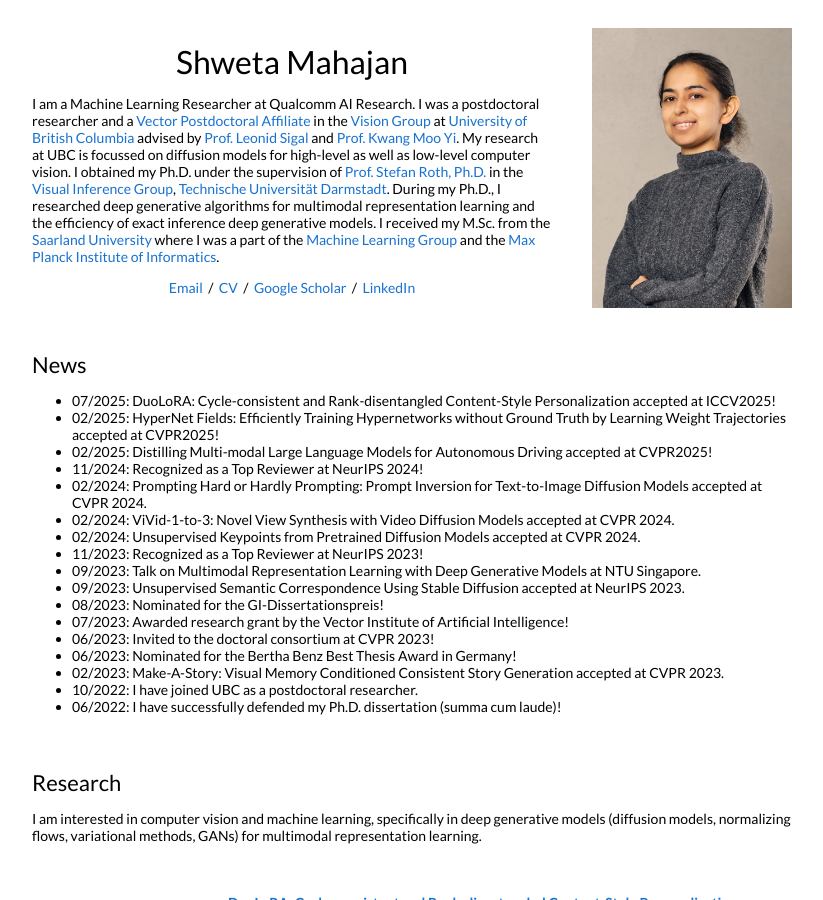
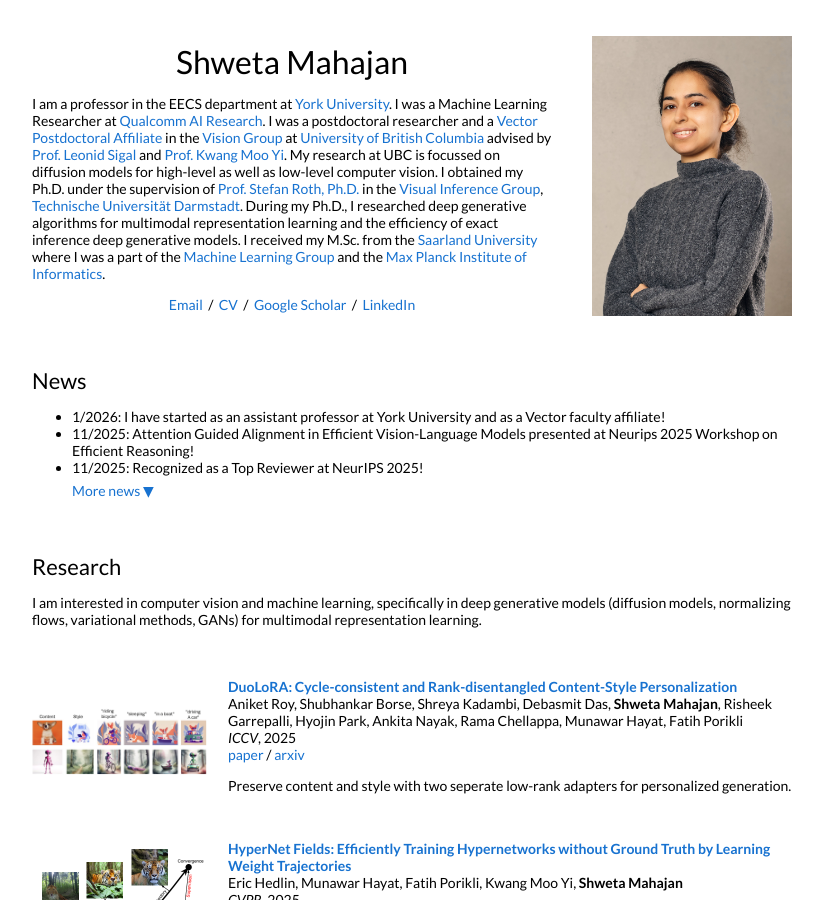
Before and after one commit to s-mahajan/s-mahajan.github.io, a Jekyll site: the page index.html, which Jekyll copies as it is, in a window 1280 px wide and 900 px high. Shown: the whole window, without its empty margins (228-1051 px from the left). Built offline with Jekyll 4.4.1, drawn with Linux system fonts in a browser that asks for light colours.

Commit message:
Revise personal details and news updates in index.html
Updated personal and professional information, including current position and recent achievements.

```diff
--- a/index.html
+++ b/index.html
@@ -32,7 +32,7 @@
               <h1>
                 Shweta Mahajan
               </h1>
-              <p> I am a Machine Learning Researcher at Qualcomm AI Research. I was a postdoctoral researcher and a <a href="https://vectorinstitute.ai/">Vector Postdoctoral Affiliate</a> in the <a href="https://vision.cs.ubc.ca/">Vision Group</a> at <a href="https://www.ubc.ca/">University of British Columbia</a> advised by <a href="https://www.cs.ubc.ca/~lsigal/">Prof. Leonid Sigal</a> and <a href="https://www.cs.ubc.ca/~kmyi/">Prof. Kwang Moo Yi</a>. My research at UBC is focussed on diffusion models for high-level as well as low-level computer vision.
+              <p> I am a professor in the EECS department at <a href="https://lassonde.yorku.ca/">York University</a>. I was a Machine Learning Researcher at <a href="https://www.qualcomm.com/research/artificial-intelligence">Qualcomm AI Research</a>. I was a postdoctoral researcher and a <a href="https://vectorinstitute.ai/">Vector Postdoctoral Affiliate</a> in the <a href="https://vision.cs.ubc.ca/">Vision Group</a> at <a href="https://www.ubc.ca/">University of British Columbia</a> advised by <a href="https://www.cs.ubc.ca/~lsigal/">Prof. Leonid Sigal</a> and <a href="https://www.cs.ubc.ca/~kmyi/">Prof. Kwang Moo Yi</a>. My research at UBC is focussed on diffusion models for high-level as well as low-level computer vision.
                 I obtained my Ph.D. under the supervision of <a href="https://www.visinf.tu-darmstadt.de/visinf/team_members/sroth/sroth.en.jsp">Prof. Stefan Roth, Ph.D.</a> in the <a href="http://www.visinf.tu-darmstadt.de/visinf/news/index.en.jsp">Visual Inference Group</a>, <a href="http://www.tu-darmstadt.de/index.en.jsp">Technische Universität Darmstadt</a>.
                 During my Ph.D., I researched deep generative algorithms for multimodal representation learning and the efficiency of exact inference deep generative models.
                 I received my M.Sc. from the <a href="https://www.uni-saarland.de/en/department/computer-science.html"> Saarland University</a> where I was a part of the  <a href="https://www.ml.uni-saarland.de/index.html">Machine Learning Group</a> and the <a href="https://www.mpi-inf.mpg.de/home">Max Planck Institute of Informatics</a>.
@@ -57,14 +57,29 @@
             <td style="padding:2.5%;width:100%;vertical-align:middle">
               <h2>News</h2>
               <ul>
+  <!-- 2025+ (always visible) -->
+  <li>1/2026: I have started as an assistant professor at York University and as a Vector faculty affiliate!</li>
+  <li>11/2025: Attention Guided Alignment in Efficient Vision-Language Models presented at Neurips 2025 Workshop on
+Efficient Reasoning!</li>
+  <li>11/2025: Recognized as a Top Reviewer at NeurIPS 2025!</li>
+  <!-- Toggle link -->
+  <li style="list-style:none; margin-top:6px;">
+    <a href="javascript:void(0);" id="news-toggle" onclick="toggleOlderNews()">
+      More news ▼
+    </a>
+  </li>
+</ul>
+
+<!-- Older news (hidden by default) -->
+<ul id="older-news" style="display:none; margin-top:0;">
   <li>07/2025: DuoLoRA: Cycle-consistent and Rank-disentangled Content-Style Personalization accepted at ICCV2025!</li>
   <li>02/2025: HyperNet Fields: Efficiently Training Hypernetworks without Ground Truth by Learning Weight Trajectories accepted at CVPR2025!</li>
-              <li>02/2025: Distilling Multi-modal Large Language Models for Autonomous Driving accepted at CVPR2025! </li>
-              <li>11/2024: Recognized as a Top Reviewer at NeurIPS 2024! </li>
-              <li>02/2024: Prompting Hard or Hardly Prompting: Prompt Inversion for Text-to-Image Diffusion Models accepted at CVPR 2024. </li>
-              <li>02/2024: ViVid-1-to-3: Novel View Synthesis with Video Diffusion Models accepted at CVPR 2024. </li>
-              <li>02/2024: Unsupervised Keypoints from Pretrained Diffusion Models accepted at CVPR 2024. </li>
-              <li>11/2023: Recognized as a Top Reviewer at NeurIPS 2023! </li>
+  <li>02/2025: Distilling Multi-modal Large Language Models for Autonomous Driving accepted at CVPR2025!</li>
+  <li>11/2024: Recognized as a Top Reviewer at NeurIPS 2024!</li>
+  <li>02/2024: Prompting Hard or Hardly Prompting: Prompt Inversion for Text-to-Image Diffusion Models accepted at CVPR 2024.</li>
+  <li>02/2024: ViVid-1-to-3: Novel View Synthesis with Video Diffusion Models accepted at CVPR 2024.</li>
+  <li>02/2024: Unsupervised Keypoints from Pretrained Diffusion Models accepted at CVPR 2024.</li>
+  <li>11/2023: Recognized as a Top Reviewer at NeurIPS 2023!</li>
   <li>09/2023: Talk on Multimodal Representation Learning with Deep Generative Models at NTU Singapore.</li>
   <li>09/2023: Unsupervised Semantic Correspondence Using Stable Diffusion accepted at NeurIPS 2023.</li>
   <li>08/2023: Nominated for the GI-Dissertationspreis!</li>
@@ -75,6 +90,7 @@
   <li>10/2022: I have joined UBC as a postdoctoral researcher.</li>
   <li>06/2022: I have successfully defended my Ph.D. dissertation (summa cum laude)!</li>
 </ul>
+
             </td>
           </tr>
         </table>
```
Lines whose indentation alone changed are shown as unchanged.
